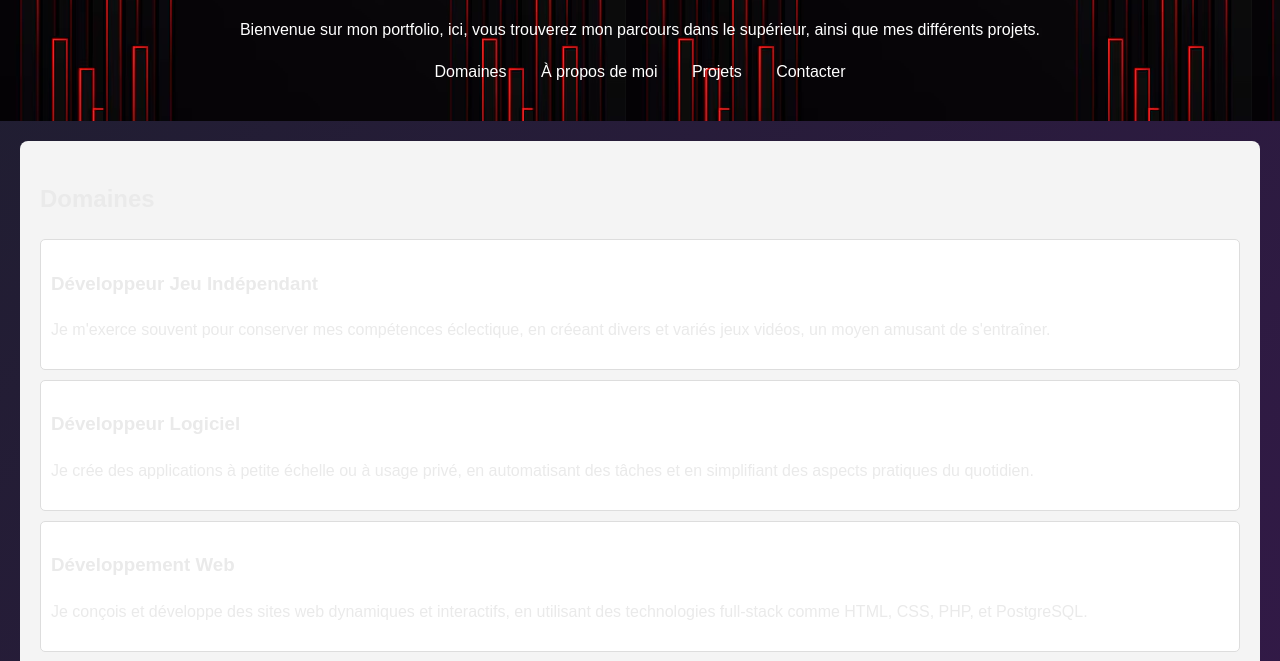
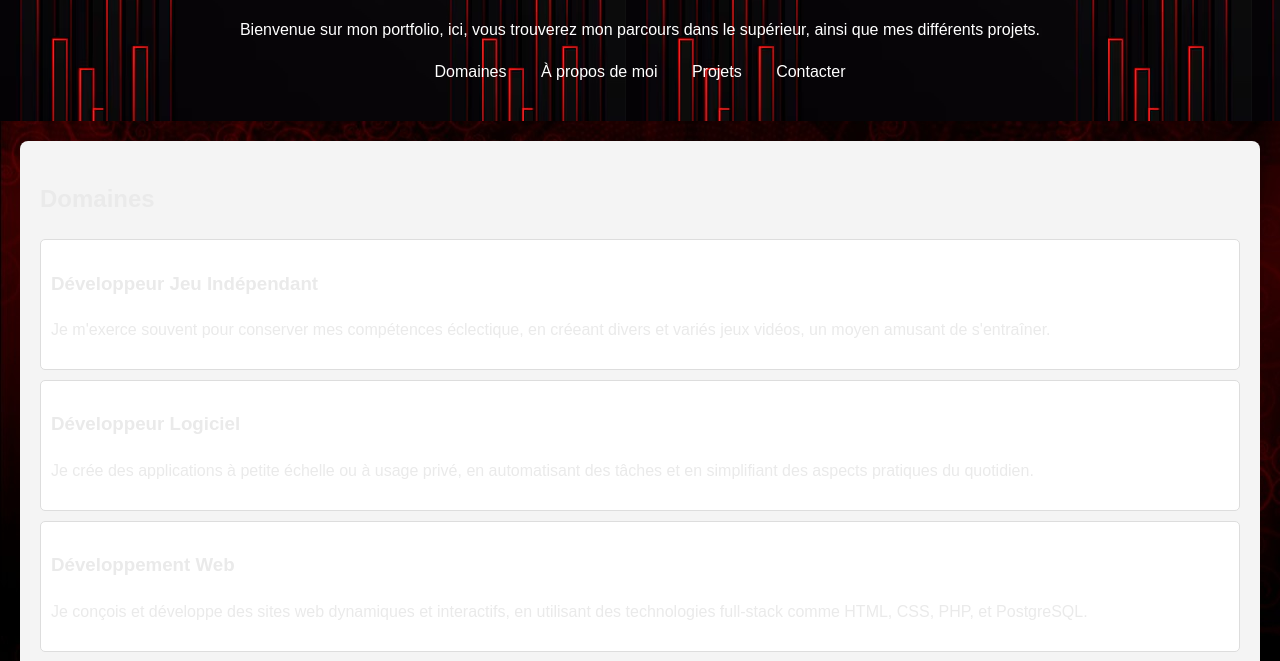
Before and after one commit to Goboun/hebc, a plain HTML site: page portfolio/main.html in a window 1280 px wide. Shown: the part 132-793 px from the top of the page. Drawn offline with Linux system fonts and the light colour scheme.

Commit message:
Update styles.css

```diff
--- a/portfolio/styles.css
+++ b/portfolio/styles.css
@@ -8,7 +8,6 @@ body {
     margin: 0;
     padding: 0;
     line-height: 1.6;
-    background: linear-gradient(135deg, #1e1e2f, #4e1368);
     color: #eaeaea;
     overflow-x: hidden;
     box-shadow: 0 0 20px rgba(255, 0, 0, 0.3); /* Red shadow */
```
